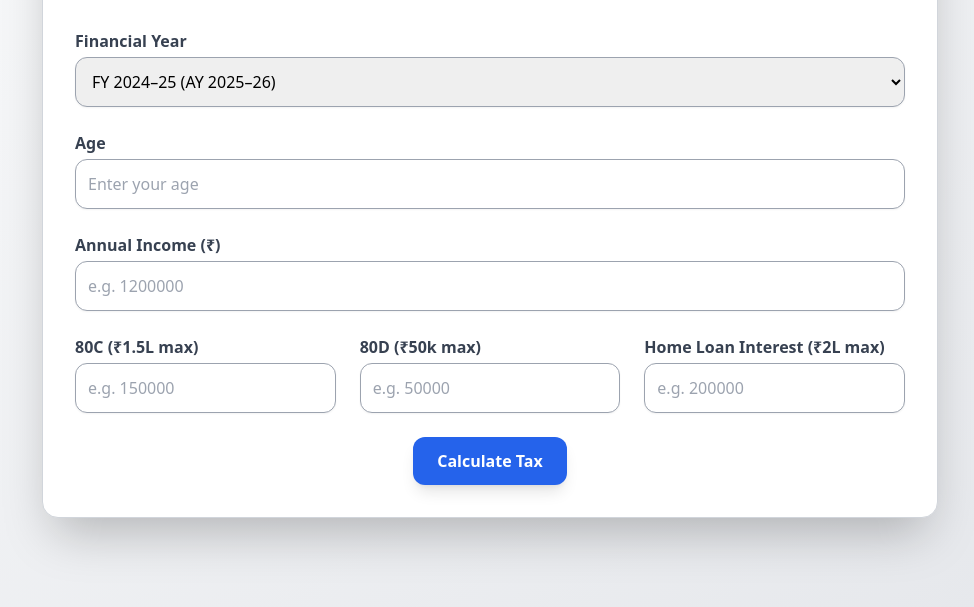
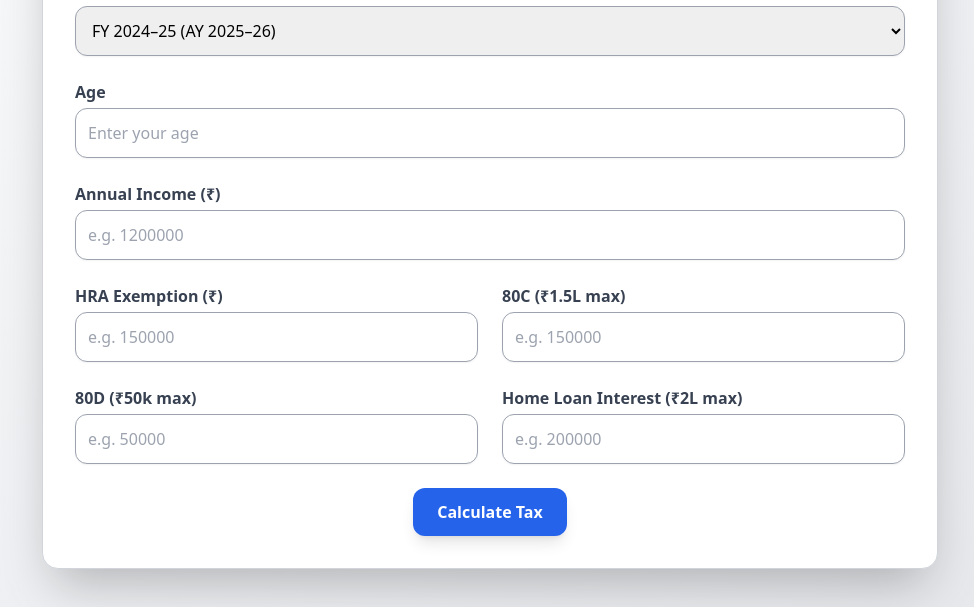
Before and after one commit to govindkjha-byte/India-Tax-Calculator, a plain HTML site: page index.html in a window 1280 px wide. Shown: the part 193-800 px from the top of the page, without its empty margins (150-1124 px from the left). Drawn offline with nearby package versions, Linux system fonts and the light colour scheme.

Commit message:
Update index.html to Add HRA field

```diff
--- a/index.html
+++ b/index.html
@@ -30,11 +30,18 @@
         <input id="income" type="number" min="0" placeholder="e.g. 1200000" class="w-full p-3 border border-gray-400 rounded-xl shadow-sm focus:ring-2 focus:ring-blue-500 focus:border-blue-500" />
       </div>
 
-      <div class="grid grid-cols-1 md:grid-cols-3 gap-6">
+      <div class="grid grid-cols-1 md:grid-cols-2 gap-6">
+        <div>
+          <label class="block font-semibold text-gray-700 mb-1">HRA Exemption (₹)</label>
+          <input id="hra" type="number" min="0" placeholder="e.g. 150000" class="w-full p-3 border border-gray-400 rounded-xl shadow-sm focus:ring-2 focus:ring-blue-500 focus:border-blue-500" />
+        </div>
         <div>
           <label class="block font-semibold text-gray-700 mb-1">80C (₹1.5L max)</label>
           <input id="ded80C" type="number" min="0" placeholder="e.g. 150000" class="w-full p-3 border border-gray-400 rounded-xl shadow-sm focus:ring-2 focus:ring-blue-500 focus:border-blue-500" />
         </div>
+      </div>
+
+      <div class="grid grid-cols-1 md:grid-cols-2 gap-6">
         <div>
           <label class="block font-semibold text-gray-700 mb-1">80D (₹50k max)</label>
           <input id="ded80D" type="number" min="0" placeholder="e.g. 50000" class="w-full p-3 border border-gray-400 rounded-xl shadow-sm focus:ring-2 focus:ring-blue-500 focus:border-blue-500" />
@@ -58,12 +65,14 @@
       const fy = document.getElementById("fy").value;
       const age = parseInt(document.getElementById("age").value) || 0;
       const income = parseFloat(document.getElementById("income").value) || 0;
+      const hra = Math.min(parseFloat(document.getElementById("hra").value) || 0, income);
       const ded80C = Math.min(parseFloat(document.getElementById("ded80C").value) || 0, 150000);
       const ded80D = Math.min(parseFloat(document.getElementById("ded80D").value) || 0, 50000);
       const ded24B = Math.min(parseFloat(document.getElementById("ded24B").value) || 0, 200000);
       const stdDeduction = 50000;
 
-      let taxableOld = Math.max(income - (ded80C + ded80D + ded24B + stdDeduction), 0);
+      // Old Regime Deductions include HRA, New Regime ignores HRA
+      let taxableOld = Math.max(income - (hra + ded80C + ded80D + ded24B + stdDeduction), 0);
       let taxableNew = Math.max(income - (fy === "2025" ? 75000 : 50000), 0);
 
       const taxOld = computeOldRegimeTax(taxableOld, age);
```
